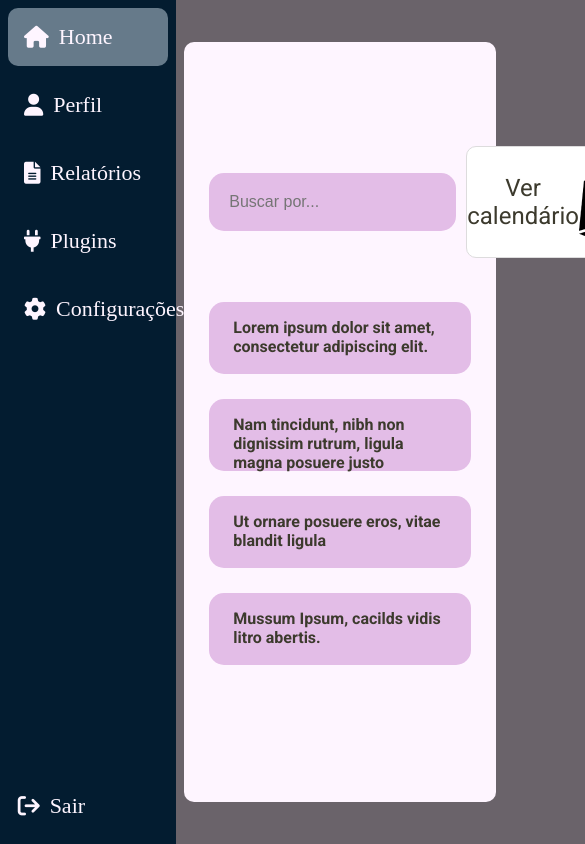
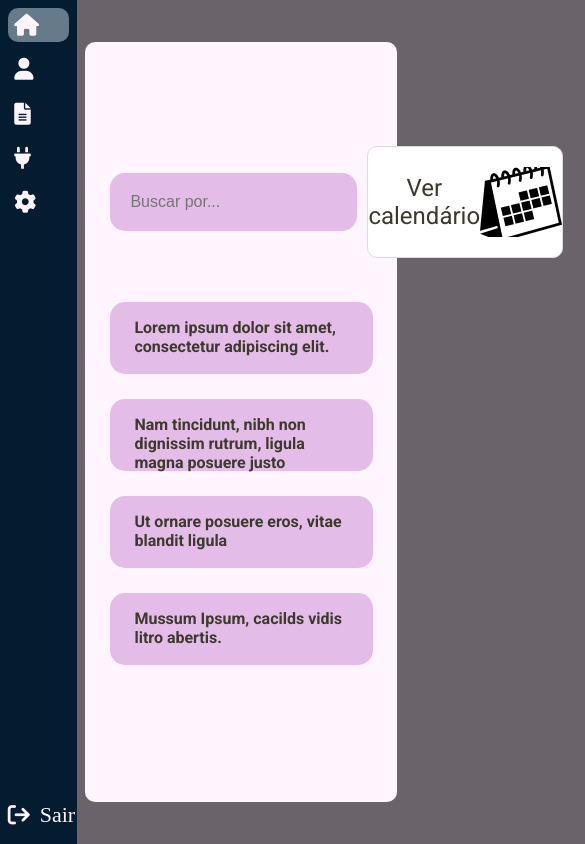
Before and after one commit to paulorjuniorp/lifetrack-dev, a plain HTML site: page organization.html in a window 390 px wide. Shown: the top 844 px of the page, 585 px wide, since content can reach past the window. Drawn offline with Linux system fonts and the light colour scheme; a web font is replaced by a local one.

Commit message:
Adiciona modificação na responsividade

```diff
--- a/organization.html
+++ b/organization.html
@@ -13,13 +13,13 @@
     <header></header>
     <nav class="barra__lado">
         <div class="barra__lado__items">
-            <a href="organization.html" class="barra__lado__item item__ativo item__button--organization"><i class="fas fa-home"></i>Home</a>
-            <a href="perfil.html" class="barra__lado__item item__button--perfil"><i class="fas fa-user"></i>Perfil</a>
-            <a href="#" class="barra__lado__item"><i class="fas fa-file-text"></i>Relatórios</a>
-            <a href="#" class="barra__lado__item"><i class="fas fa-plug"></i>Plugins</a>
-            <a href="#" class="barra__lado__item"><i class="fas fa-cog"></i>Configurações</a>
+            <a href="organization.html" class="barra__lado__item item__ativo item__button--organization"><i class="fas fa-home"></i><p class="item__name">Home</p></a>
+            <a href="perfil.html" class="barra__lado__item item__button--perfil"><i class="fas fa-user"></i><p class="item__name">Perfil</p></a>
+            <a href="#" class="barra__lado__item"><i class="fas fa-file-text"></i><p class="item__name">Relatórios</p></a>
+            <a href="#" class="barra__lado__item"><i class="fas fa-plug"></i><p class="item__name">Plugins</p></a>
+            <a href="#" class="barra__lado__item"><i class="fas fa-cog"></i><p class="item__name">Configurações</p></a>
         </div>
-        <a href="#" class="barra__lado__item barra_lado__item__sair"><i class="fas fa-sign-out"></i>Sair</a>
+        <a href="#" class="barra__lado__item barra_lado__item__sair"><i class="fas fa-sign-out"></i><p class="item__name"></p>Sair</p></a>
     </nav>
     <div class="container__principal">
         <main class="listagem__principal">
--- a/styles/style.css
+++ b/styles/style.css
@@ -22,6 +22,14 @@
 
     #imagem1,
     #imagem2 {
+        display: none;
+    }
+
+    .barra__lado {
+        width: 1rem;
+    }
+
+    .item__name {
         display: none;
     }
 }
```
Also changed, not shown: perfil.html (+6 -6 lines).
